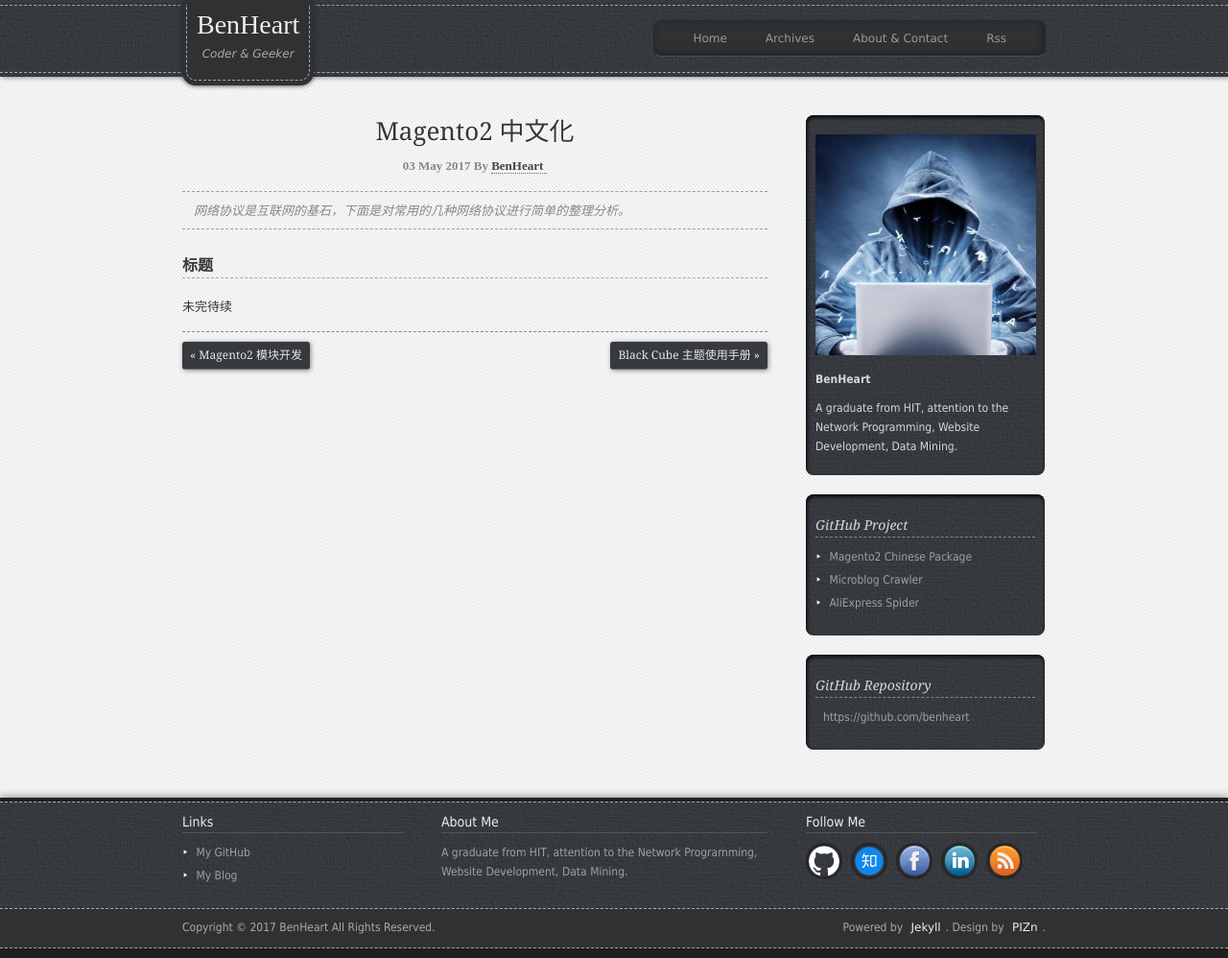
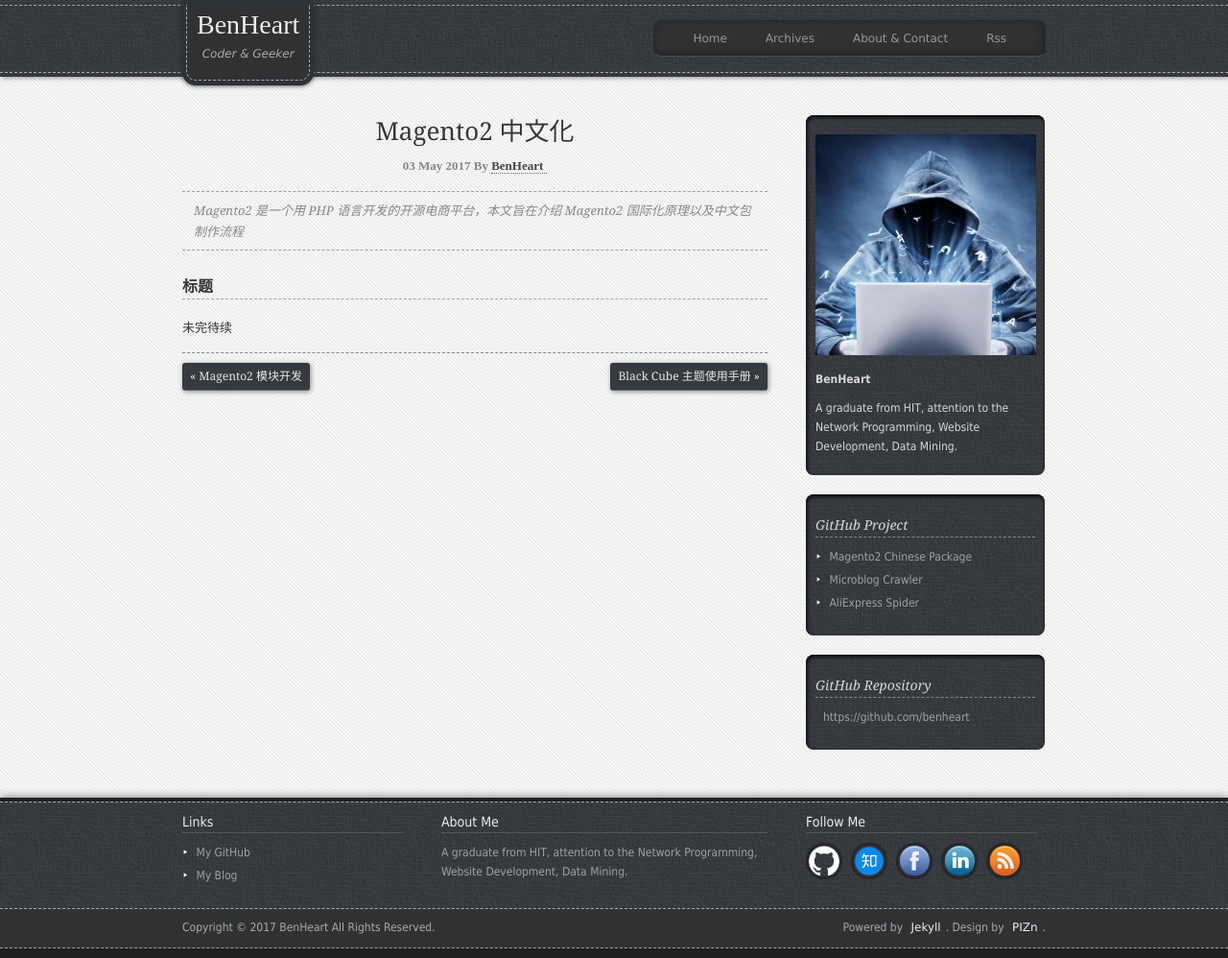
Before and after one commit to benheart/benheart.github.io, a Jekyll site: the page built from _posts/2017-05-03-magento2-chinese-package.md, in a window 1280 px wide. Shown: the whole page at 96% size. Built offline with Jekyll 4.4.1, drawn with Linux system fonts in a browser that asks for light colours.

Commit message:
Modify magento2 chinese package post.

```diff
--- a/_posts/2017-05-03-magento2-chinese-package.md
+++ b/_posts/2017-05-03-magento2-chinese-package.md
@@ -1,7 +1,7 @@
 ---
 layout: post
 title: Magento2 中文化
-description: 网络协议是互联网的基石，下面是对常用的几种网络协议进行简单的整理分析。
+description: Magento2 是一个用 PHP 语言开发的开源电商平台，本文旨在介绍 Magento2 国际化原理以及中文包制作流程
 key: TCP, HTTP
 ---
 
```
